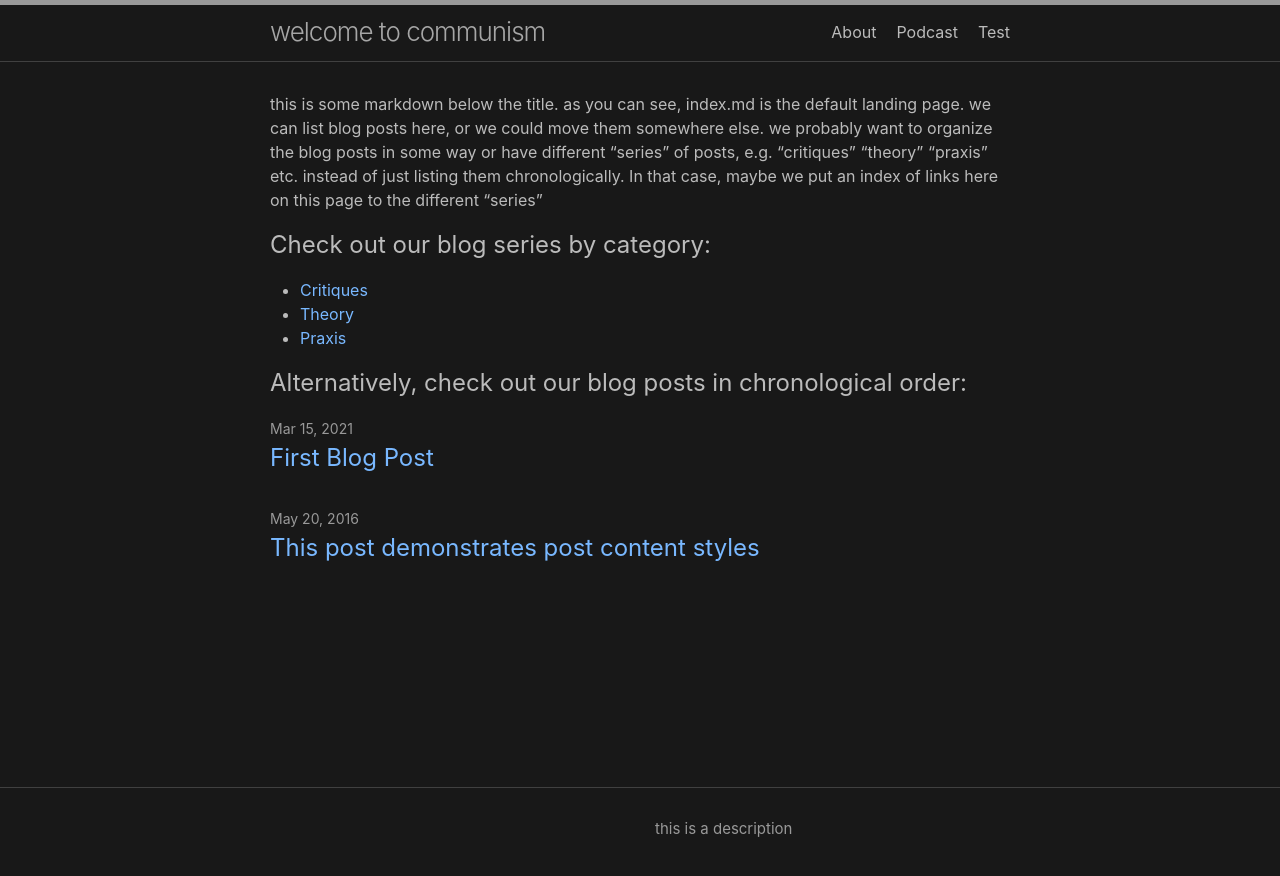
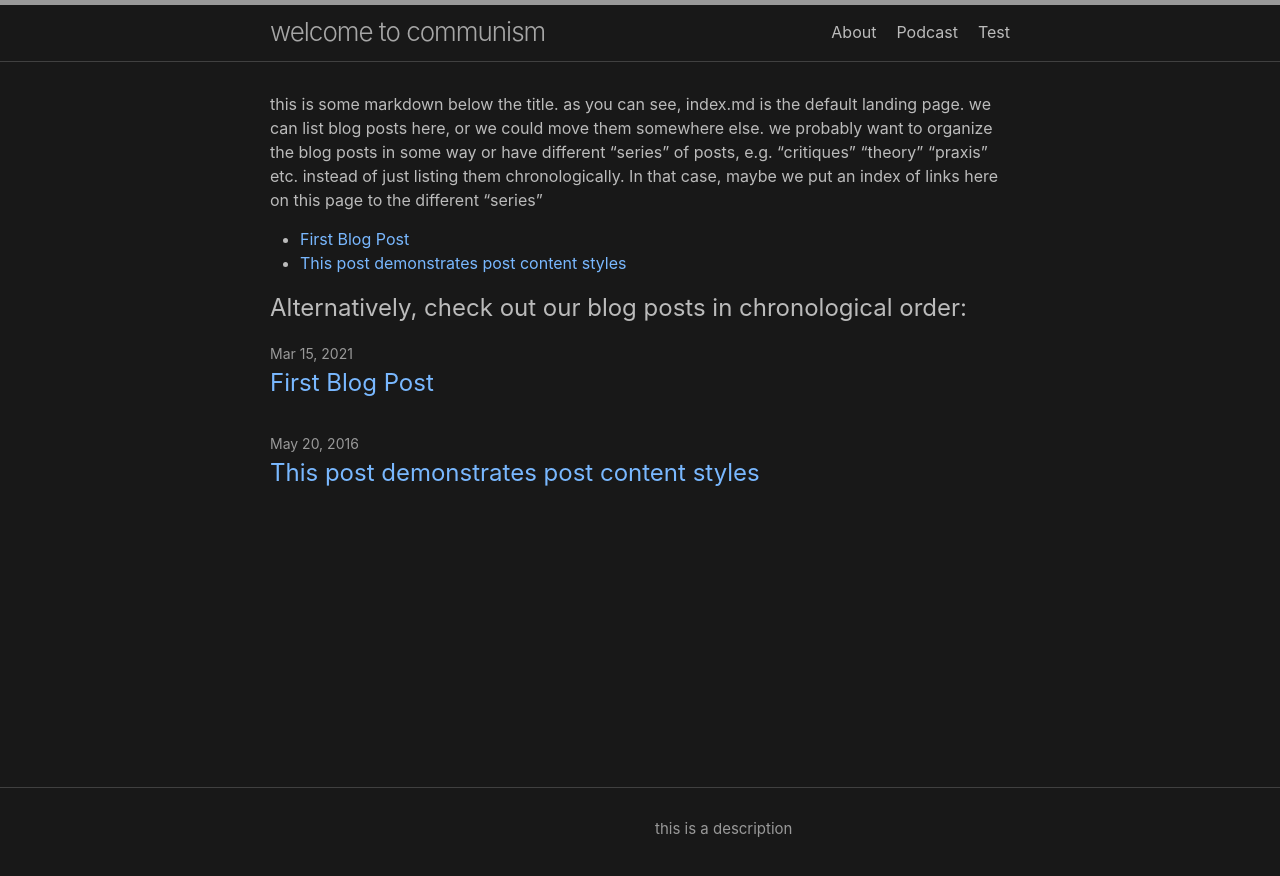
Before and after one commit to alext180/alext180.github.io, a Jekyll site: the page built from index.md, in a window 1280 px wide. Shown: the top 876 px of the page. Built offline with Jekyll 4.4.1, drawn with Linux system fonts in a browser that asks for light colours; our own code applies the rules of GitHub Pages for plain Markdown files.

Commit message:
Update index.md

```diff
--- a/index.md
+++ b/index.md
@@ -1,9 +1,19 @@
+
+
 this is some markdown below the title. as you can see, index.md is the default landing page. we can list blog posts here, or we could move them somewhere else.
 we probably want to organize the blog posts in some way or have different "series" of posts, e.g. "critiques" "theory" "praxis" etc. instead of just listing them chronologically. In that case, maybe we put an index of links here on this page to the different "series"
 
-## Check out our blog series by category:
+<!---## Check out our blog series by category:
 - [Critiques](https://alext180.github.io/test/)
 - [Theory](https://alext180.github.io/test/)
-- [Praxis](https://alext180.github.io/test/)
+- [Praxis](https://alext180.github.io/test/)--->
+
+<ul>
+  {% for post in site.posts %}
+    <li>
+      <a href="{{ post.url }}">{{ post.title }}</a>
+    </li>
+  {% endfor %}
+</ul>
 
 ## Alternatively, check out our blog posts in chronological order:
```
